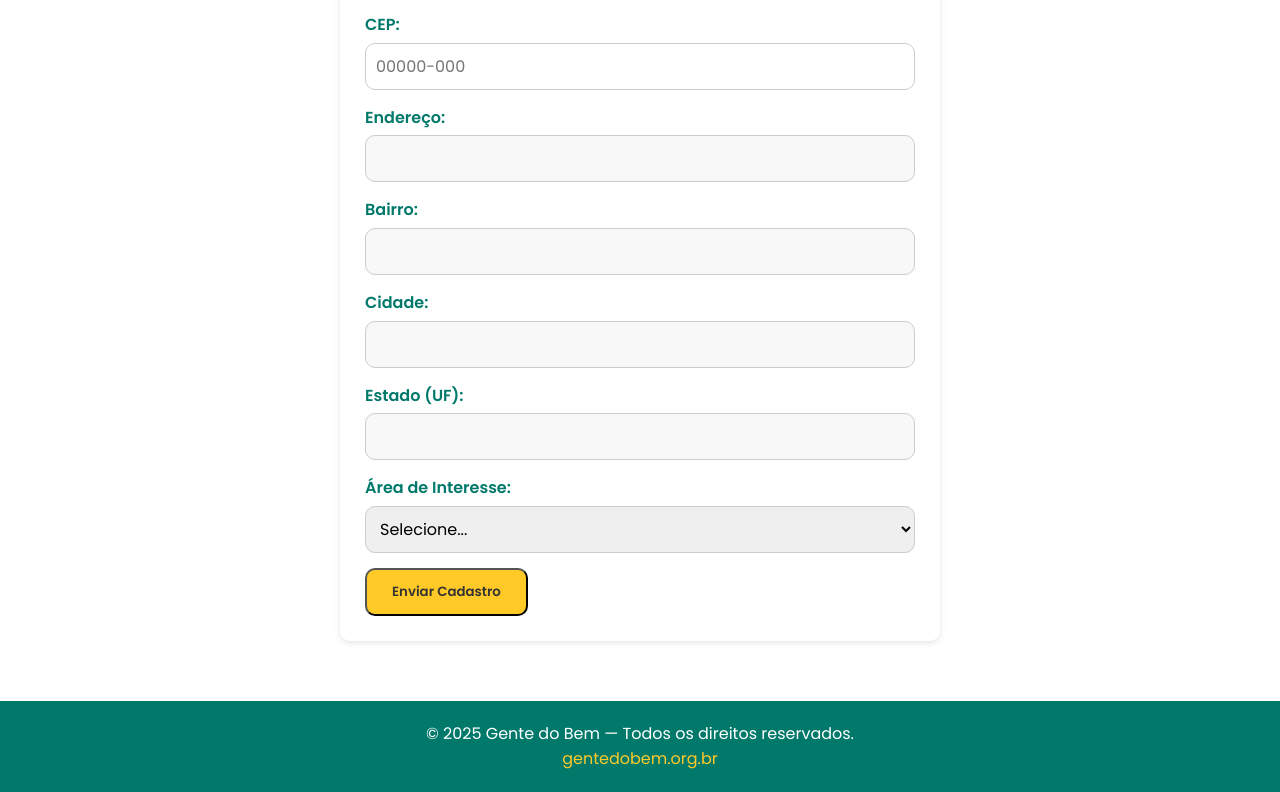
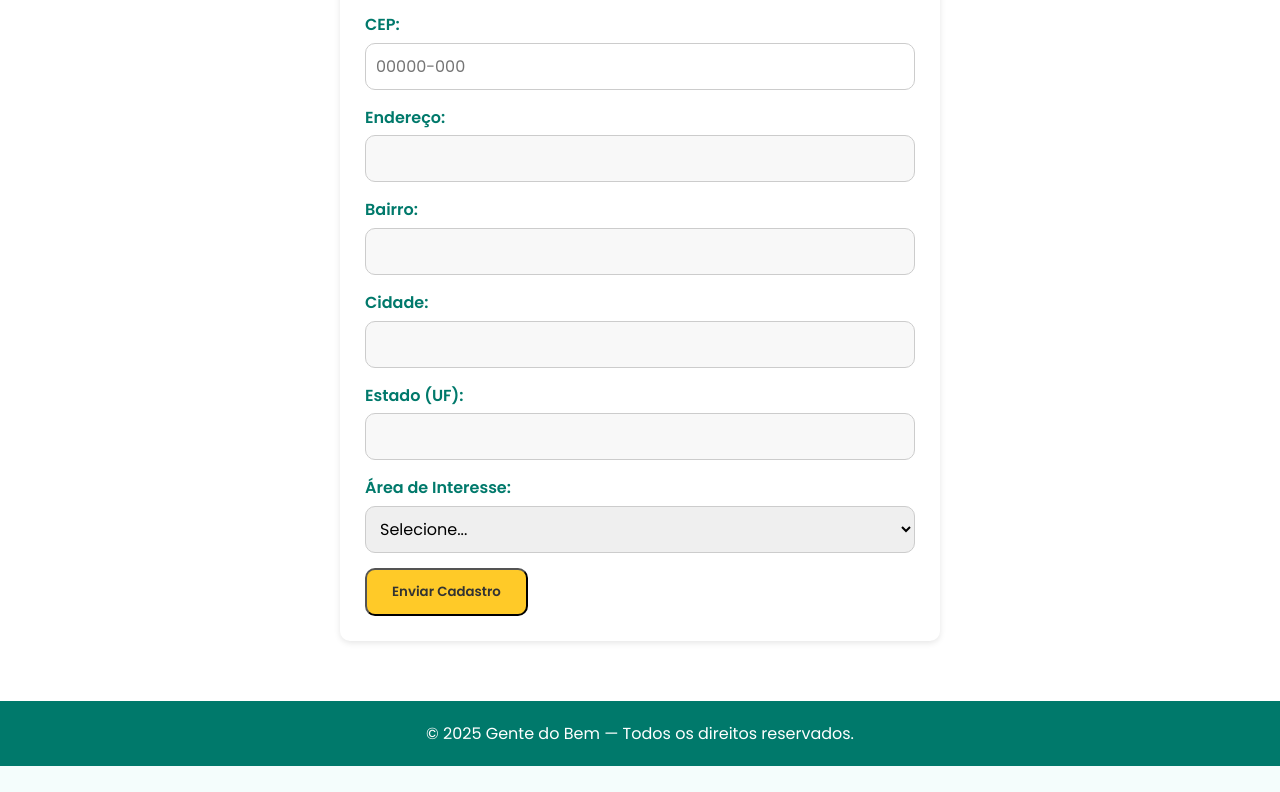
Before and after one commit to charleslisboa2-sys/gente-do-bem, a plain HTML site: page cadastro.html in a window 1280 px wide. Shown: the part 483-1275 px from the top of the page. After the commit the page ends 1249 px from the top, so only its background shows below. Drawn offline with Linux system fonts and the light colour scheme.

```diff
--- a/cadastro.html
+++ b/cadastro.html
@@ -95,7 +95,6 @@
   <footer>
     <div class="container">
       <p>© 2025 Gente do Bem — Todos os direitos reservados.</p>
-      <p><a href="https://gentedobem.org.br" target="_blank">gentedobem.org.br</a></p>
     </div>
   </footer>
 
```
